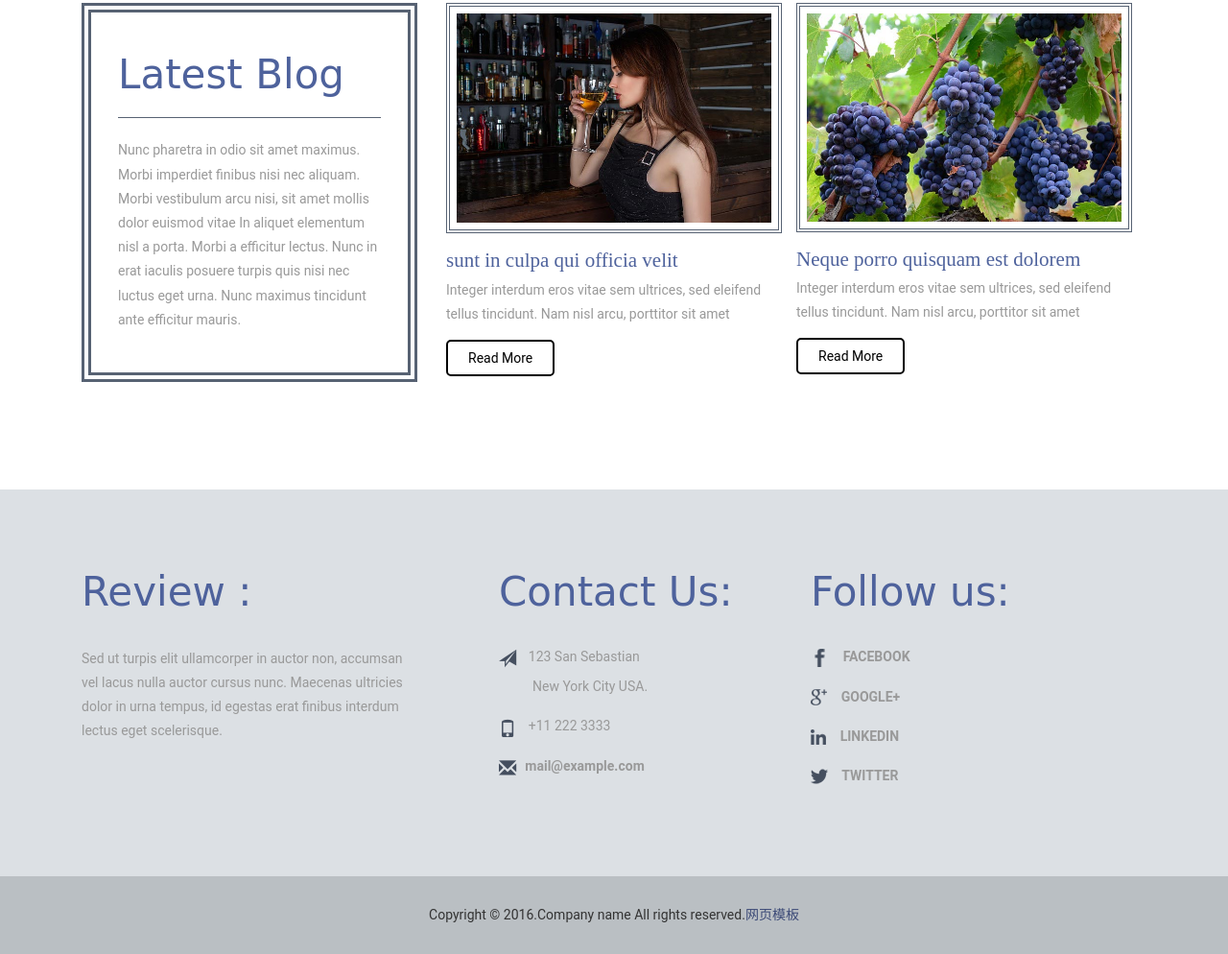
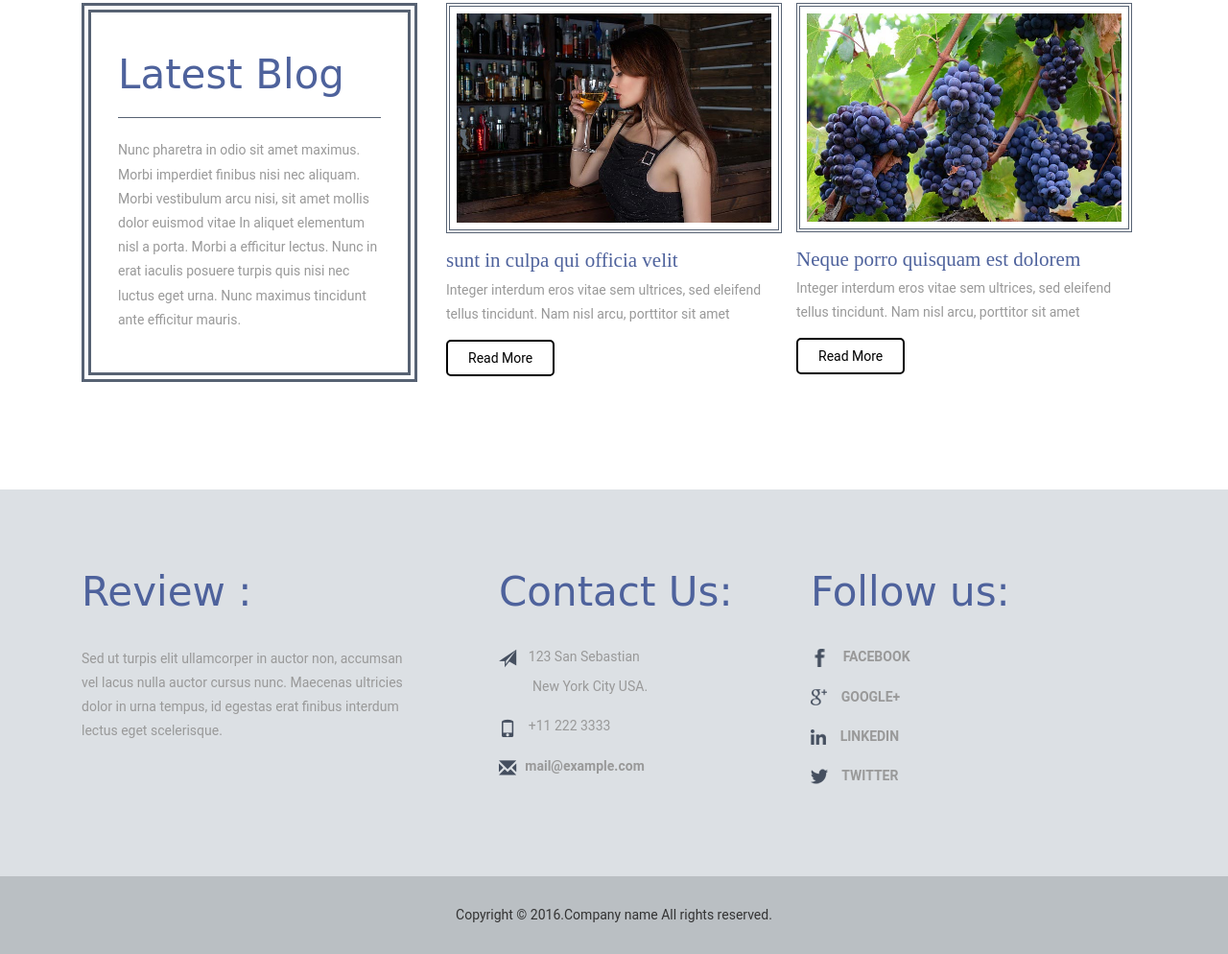
Before and after one commit to yangyunen/website, a plain HTML site: page index.html in a window 1280 px wide. Shown: the part 2144-3138 px from the top of the page at 96% size. Drawn offline with Linux system fonts and the light colour scheme; a web font is replaced by a local one.

Commit message:
delete "网页模版" from index.html's footer

```diff
--- a/index.html
+++ b/index.html
@@ -252,7 +252,7 @@
 		<!--copy-right-->
 		<div class="copy-right">
 			<div class="container">
-				<p class="wow bounceIn animated" data-wow-delay=".5s">Copyright &copy; 2016.Company name All rights reserved.<a target="_blank" href="http://sc.chinaz.com/moban/">&#x7F51;&#x9875;&#x6A21;&#x677F;</a></p>
+				<p class="wow bounceIn animated" data-wow-delay=".5s">Copyright &copy; 2016.Company name All rights reserved.</p>
 			</div>
 		</div>
 		<!--//copy-right-->
```
